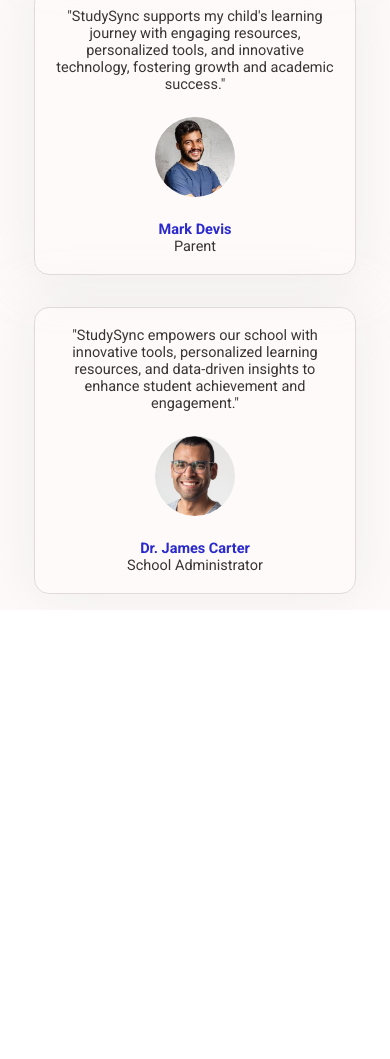
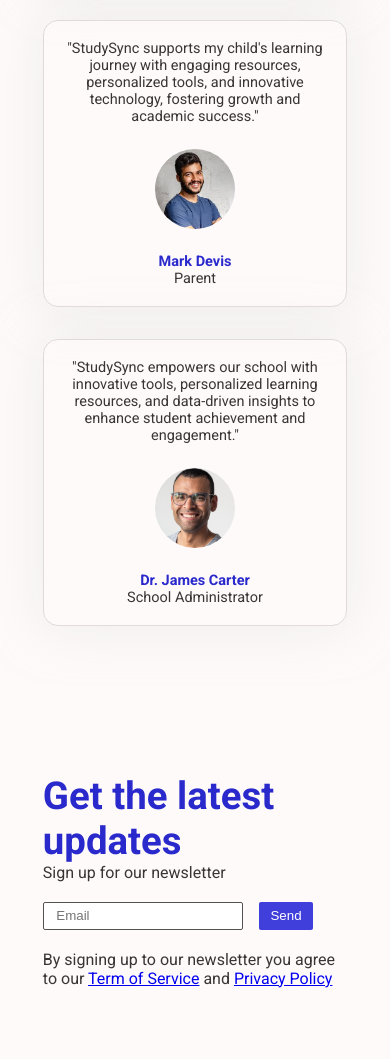
Before and after one commit to mohit021x/studysync, a plain HTML site: page index.html in a window 390 px wide. Shown: the part 3123-4182 px from the top of the page. Before the commit the page ends 3733 px from the top, so only its background shows below. Drawn offline with Linux system fonts and the light colour scheme.

Commit message:
Added a responsive newsletter section

```diff
--- a/index.html
+++ b/index.html
@@ -140,6 +140,24 @@
                 </div>
             </div>
         </section>
+
+        <section class="newsletter">
+            <img src="/studysync/images/newletterstudy.jpg" alt="Study Photo">
+            <div class="form">
+                <h1>Get the latest updates</h1>
+                <p>Sign up for our newsletter</p>
+                <div class="input">
+                <input placeholder="  Email" type="email" name="email" id="email">
+                <label for="email"><button><a href="#abcd">Send</a></button></label>
+                </div>
+                <p class="terms">
+                    By signing up to our newsletter you agree to our
+                    <a href="#abcd">Term of Service</a>
+                    and
+                    <a href="#abcd">Privacy Policy</a>
+                </p>
+            </div>
+        </section>
     </div>
 </body>
 </html>
--- a/style.css
+++ b/style.css
@@ -403,7 +403,7 @@
 .testimonial{
     margin-top: 2rem;
     text-align: center;
-    width: 90%;
+    width: 85%;
     height: auto;
     display: flex;
     gap: 1.5rem;
@@ -454,6 +454,7 @@
 
 .person:hover{
     transform: scale(1.05);
+    border: 1.8px solid  rgba(22, 22, 212, 0.815);
 }
 
 @media (min-width: 935px) {
@@ -465,3 +466,85 @@
         width: 100%;
     }
 }
+
+.newsletter{
+    margin-top: 30px;
+    width: 85%;
+    display: flex;
+    min-height: 22rem;
+    border-radius: 5px;
+}
+
+.newsletter img{
+    display: none;
+    /* width: 45%;
+    border-top-left-radius: 8px;
+    border-bottom-left-radius: 8px; */
+}
+
+#email, .terms{
+    margin-top: 20px;
+}
+
+#email {
+    width: 200px;
+    height: 28px;
+    border: 1px solid #555151;
+    border-radius: 2px;
+    padding: 5px;
+}
+
+
+.input{
+    height: 3rem;
+    display: flex;
+    gap: 1rem;
+}
+
+.form{
+    /* padding: 0 2.2rem; */
+    /* padding-left: 5rem; */
+    display: flex;
+    flex-direction: column;
+    justify-content: center;
+}
+
+.input button {
+    position: relative;
+    top: 20px;
+    text-align: center;
+    height: 28px;
+    width: 3.4rem;
+    background-color: rgba(22, 22, 212, 0.815);
+    border: none;
+    border-radius: 2px;
+    box-shadow: none;
+    outline: none;
+}
+
+.input button a{
+    text-decoration: none;
+    color: white;
+}
+
+.form h1{
+    font-size: 2.4rem;
+    color:  rgba(16, 16, 198, 0.893);
+    font-family: "Roboto", serif;
+}
+
+.form p{
+    color: rgba(49, 45, 45, 0.96);
+    font-family: "Roboto", serif;
+}
+
+@media (min-width: 1050px) {
+    .newsletter img{
+        width: 45%;
+        border-top-left-radius: 8px;
+        border-bottom-left-radius: 8px;
+    }
+    .form{
+        padding: 5rem;
+    }
+}
```
Also changed, not shown: images/newletterstudy.jpg (added).
